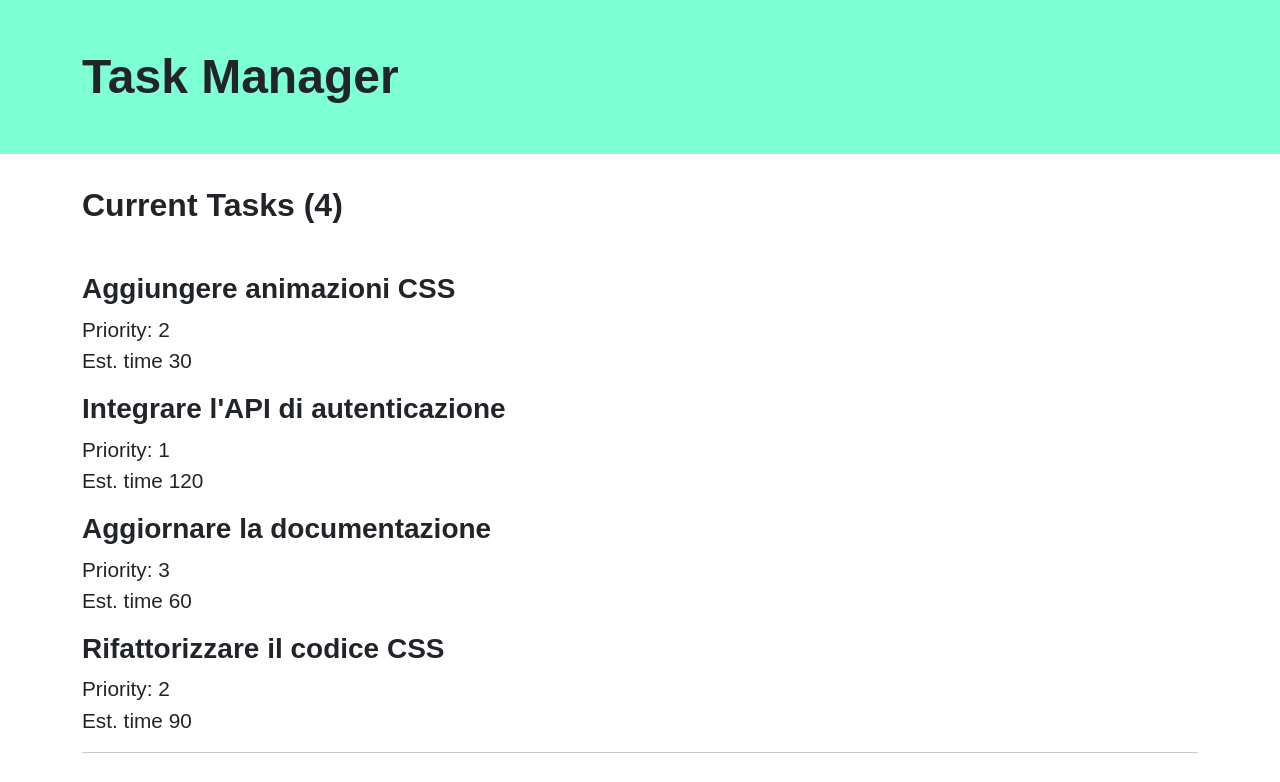
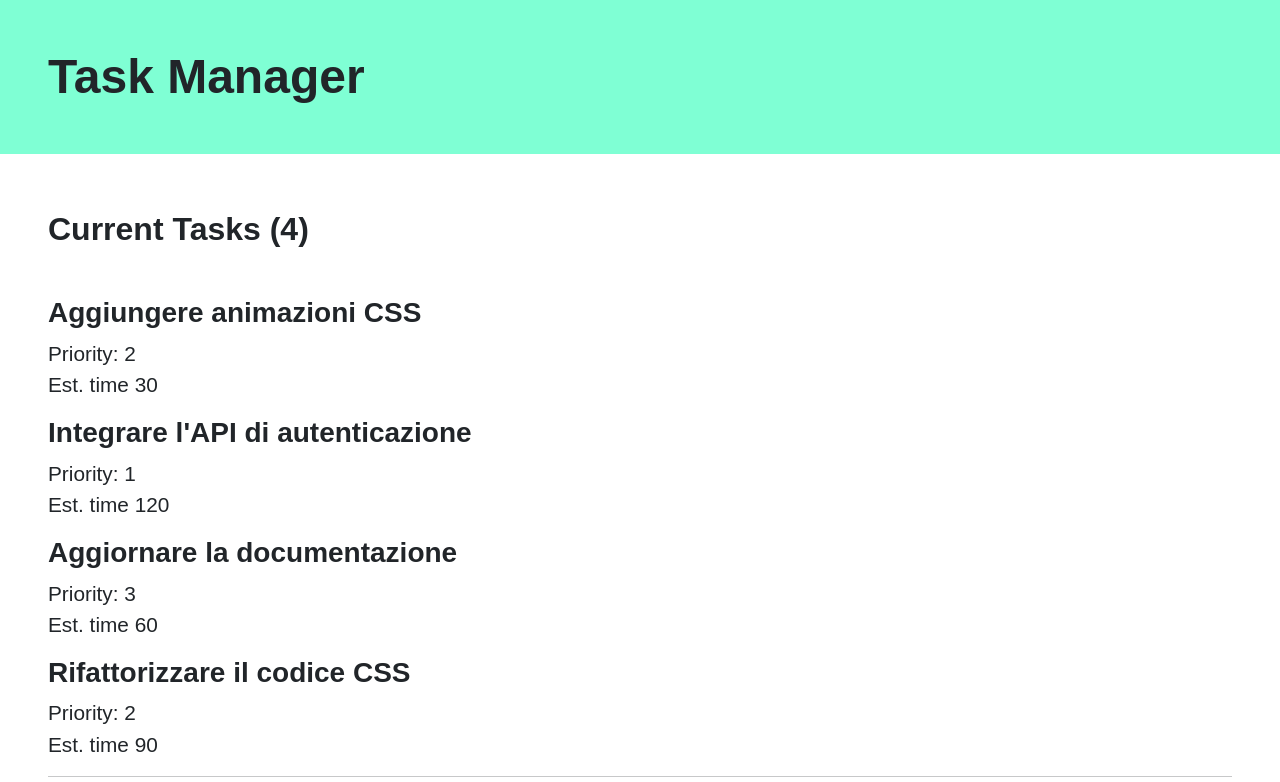
Before and after one commit to AndreaBeltramin/react-task-list, a React (Vite) app: page / in a window 1280 px wide. Shown: the top 782 px of the page. Built offline with nearby package versions, Linux system fonts and the light colour scheme.

Commit message:
fix padding

```diff
--- a/src/App.jsx
+++ b/src/App.jsx
@@ -41,12 +41,10 @@ function App() {
 	return (
 		<>
 			<header>
-				<div className="container">
-					<h1 className="py-5">Task Manager</h1>
-				</div>
+				<h1 className="p-5">Task Manager</h1>
 			</header>
 			<main>
-				<div className="container py-4">
+				<div className="p-5">
 					<h2 className="mb-5">Current Tasks (4)</h2>
 					<ul>{uncompletedTasksList()}</ul>
 					<hr />
```
